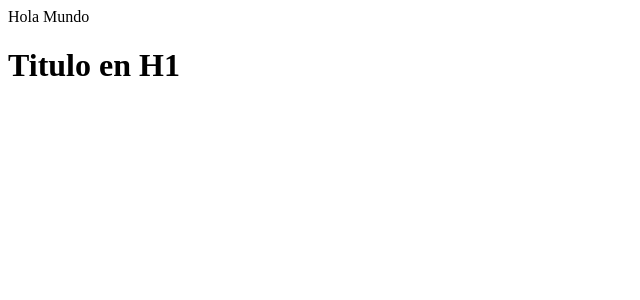
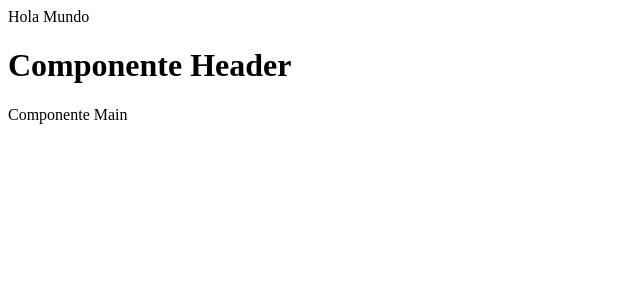
Before and after one commit to cristofer-dev/TrainerReact, a React app: page / in a window 1280 px wide. Shown: the top 300 px of the page, without its empty margins (0-640 px from the left). Built offline with nearby package versions, Linux system fonts and the light colour scheme.

Commit message:
Import y export multiples components
 Changes to be committed:
	new file:   src/components/App/index.jsx
	new file:   src/components/Header/header.css
	new file:   src/components/Header/index.jsx
	new file:   src/components/Main/index.jsx
	modified:   src/index.jsx

```diff
--- /dev/null
+++ b/src/components/App/index.jsx
@@ -0,0 +1,18 @@
+import React, { Component } from 'react'
+
+import Header from '../Header'
+import Main from '../Main'
+
+class App extends Component {
+    render() {
+        return (
+            <div>
+                <Header/>
+
+                <Main/>
+            </div>
+        )
+    }
+}
+
+export default App
--- /dev/null
+++ b/src/components/Header/header.css
@@ -0,0 +1,14 @@
+.root{
+    display: flex;
+    background-color: #2ecc71;
+    align-items: center;
+    justify-content: space-between;
+    color: #fff;
+    padding: 1em;
+}
+
+.logo{
+    margin: 0;
+    color: #fff;
+    font-size: 14pt;
+}
--- /dev/null
+++ b/src/components/Header/index.jsx
@@ -0,0 +1,14 @@
+import React, { Component } from 'react'
+import styles from './header.css'
+
+class Header extends Component {
+    render () {
+        return(
+            <header className={styles.root}>
+                <h1 className={styles.logo}>Componente Header</h1>
+            </header>
+        )
+    }
+}
+
+export default Header
--- /dev/null
+++ b/src/components/Main/index.jsx
@@ -0,0 +1,9 @@
+import React, { Component } from 'react'
+
+class Main extends Component {
+    render() {
+        return <div>Componente Main</div>
+    }
+}
+
+export default Main
--- a/src/index.jsx
+++ b/src/index.jsx
@@ -1,12 +1,6 @@
-import React, { Component } from 'react'
+import React from 'react'
 import { render } from 'react-dom'
 
-class Test extends Component {
-	render () {
-		return (
-			<h1>Titulo en H1</h1>
-		)
-	}
-}
+import App from './components/App'
 
-render(<Test />, document.getElementById('root'))
+render(<App />, document.getElementById('root'))
```
